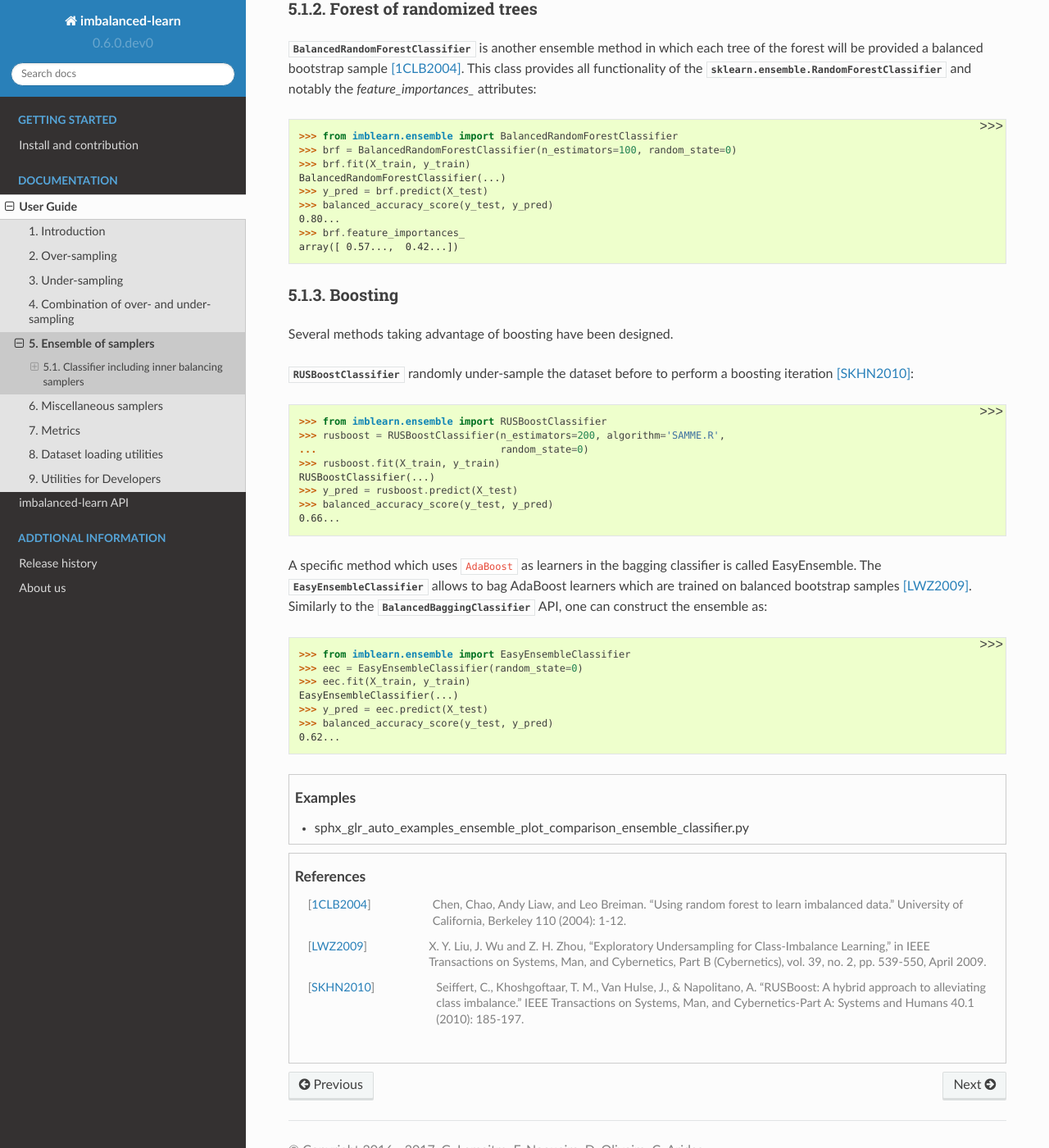
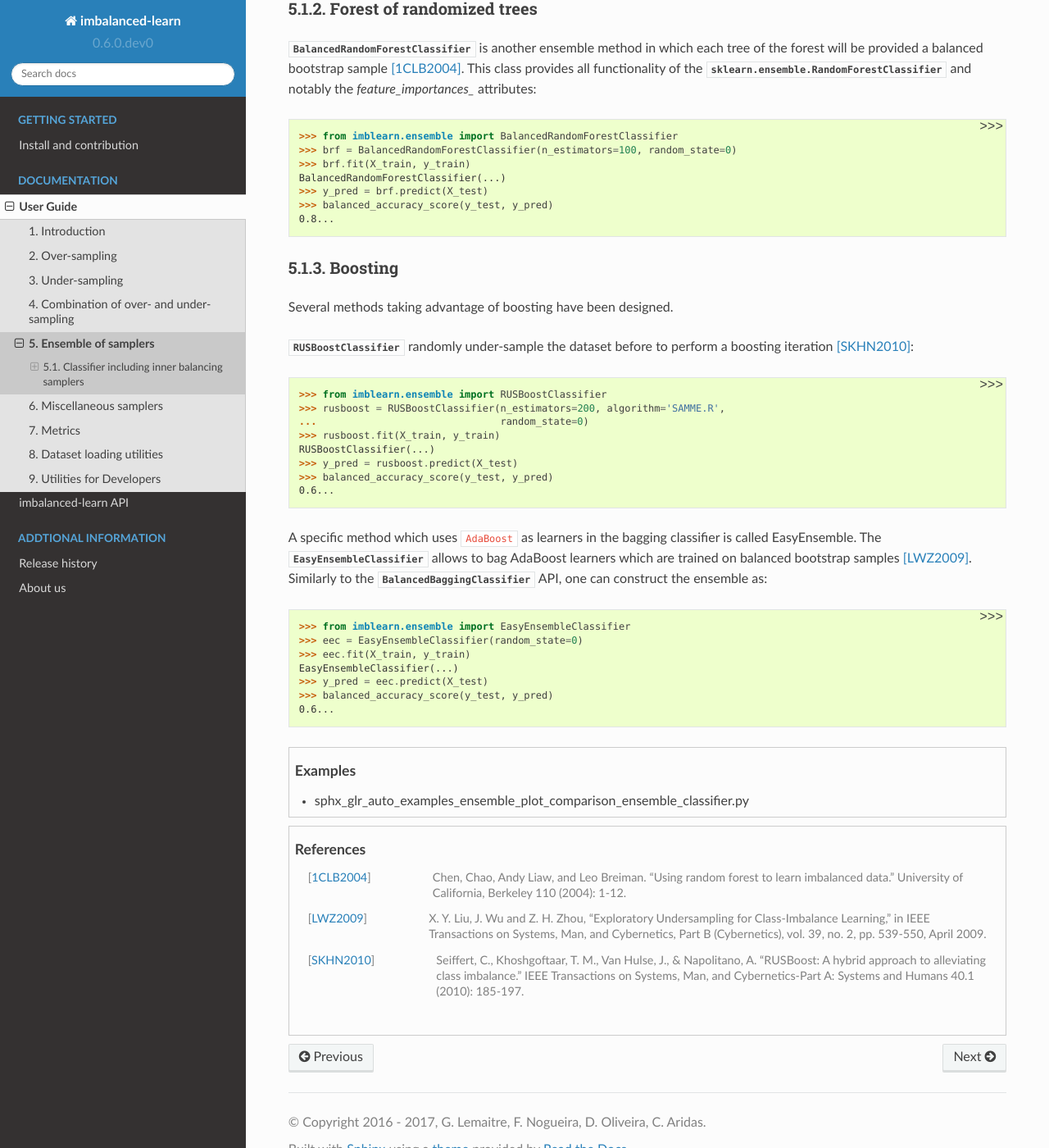
Before and after one commit to scikit-learn-contrib/imbalanced-learn, a Sphinx documentation site: the page built from doc/ensemble.rst, in a window 1280 px wide and 1400 px high, scrolled down 1060 px. Shown: the whole window at 82% size. Built offline with Sphinx 7.4.7 and the Read the Docs theme 2.0.0, drawn with Linux system fonts in a browser that asks for light colours; formulas are drawn with MathJax 3; pages that are not in the unit, such as notebooks, are missing from menus.

Commit message:
DOC fix docstring

```diff
--- a/doc/ensemble.rst
+++ b/doc/ensemble.rst
@@ -78,9 +78,7 @@ each tree of the forest will be provided a balanced bootstrap sample
   BalancedRandomForestClassifier(...)
   >>> y_pred = brf.predict(X_test)
   >>> balanced_accuracy_score(y_test, y_pred)  # doctest: +ELLIPSIS
-  0.80...
-  >>> brf.feature_importances_  # doctest: +ELLIPSIS
-  array([ 0.57...,  0.42...])
+  0.8...
 
 .. _boosting:
 
@@ -99,7 +97,7 @@ a boosting iteration [SKHN2010]_::
   RUSBoostClassifier(...)
   >>> y_pred = rusboost.predict(X_test)
   >>> balanced_accuracy_score(y_test, y_pred)  # doctest: +ELLIPSIS
-  0.66...
+  0.6...
 
 A specific method which uses ``AdaBoost`` as learners in the bagging classifier
 is called EasyEnsemble. The :class:`EasyEnsembleClassifier` allows to bag
@@ -113,7 +111,7 @@ ensemble as::
   EasyEnsembleClassifier(...)
   >>> y_pred = eec.predict(X_test)
   >>> balanced_accuracy_score(y_test, y_pred)  # doctest: +ELLIPSIS
-  0.62...
+  0.6...
 
 .. topic:: Examples
 
```
